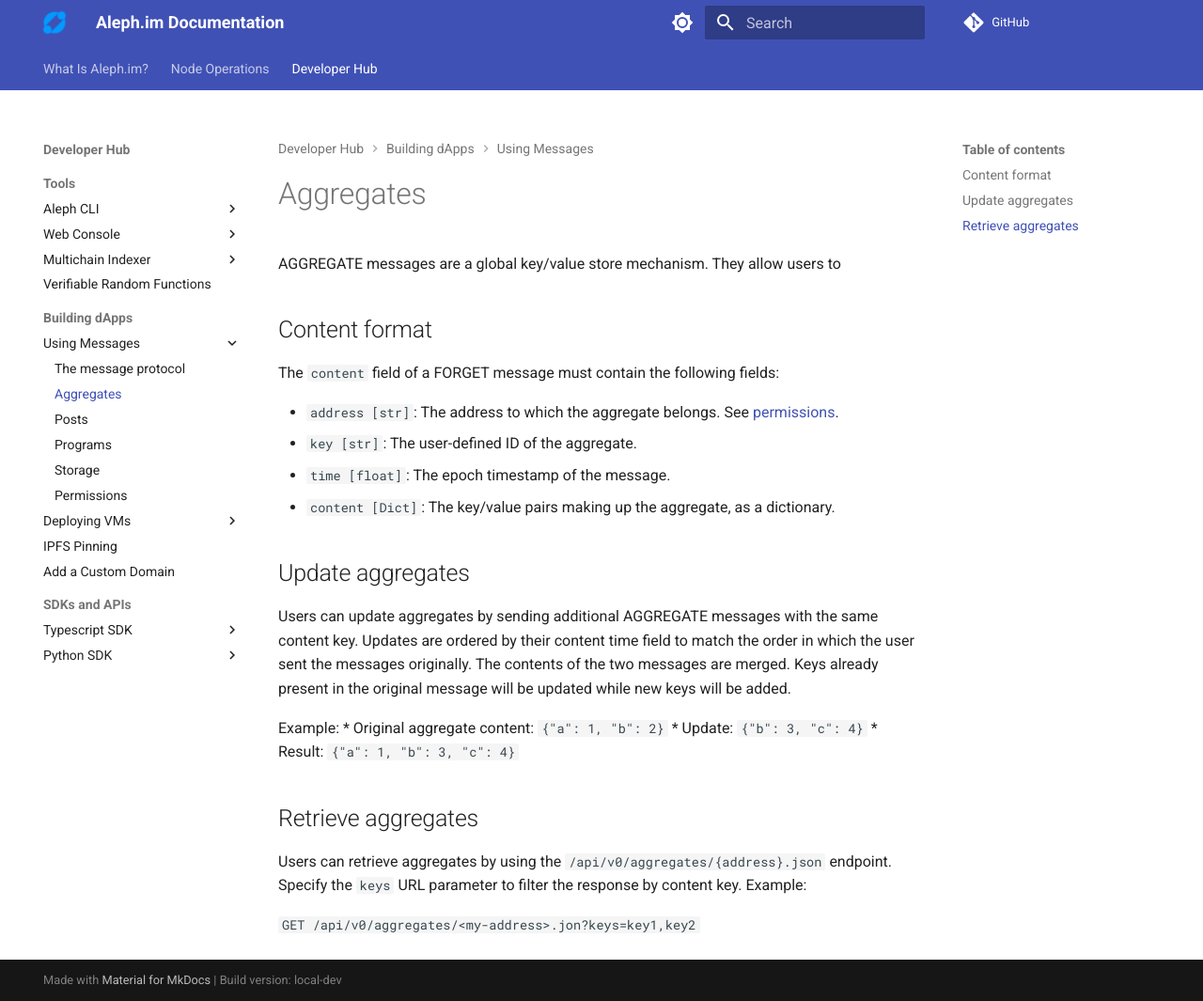
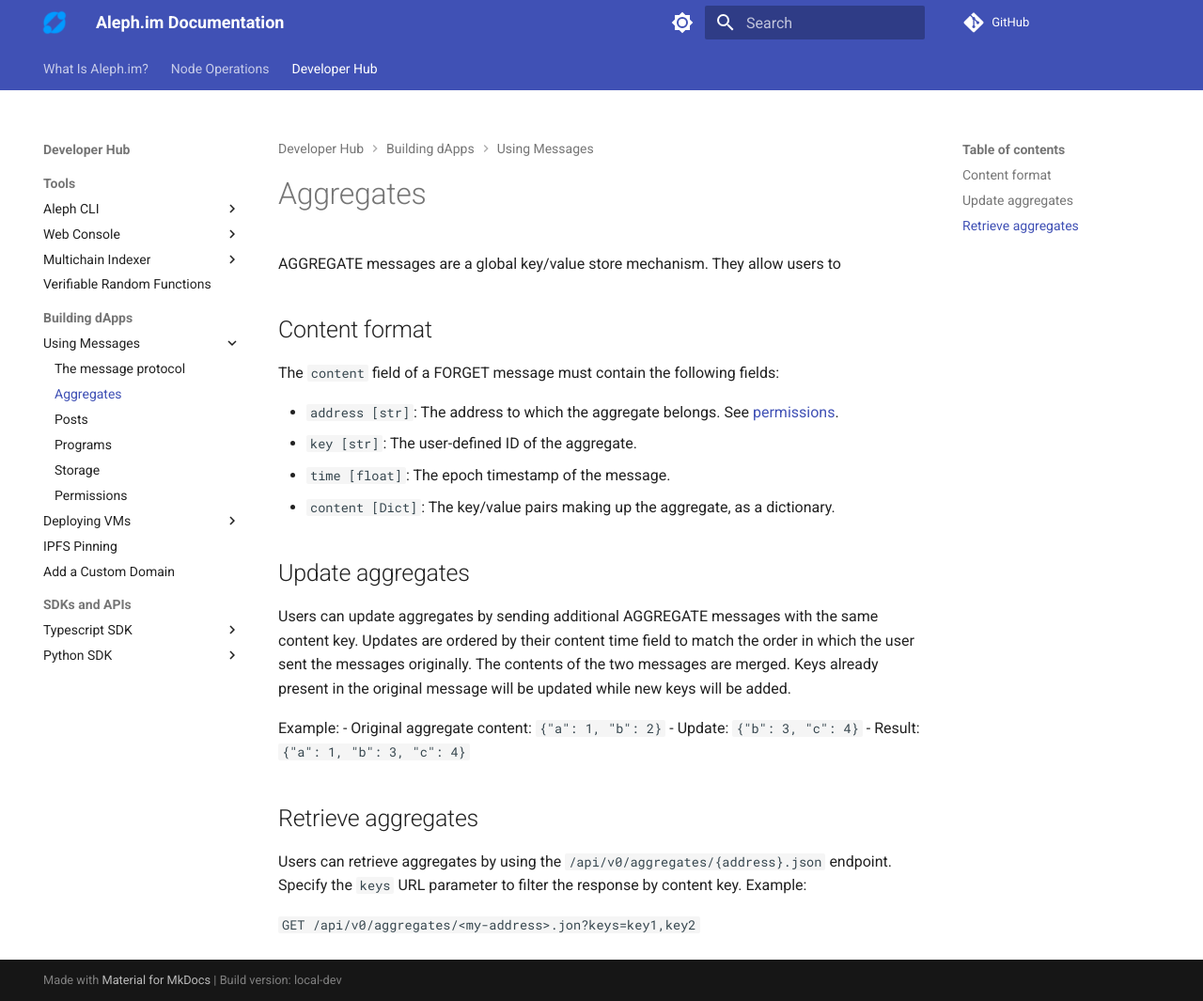
Before and after one commit to aleph-im/aleph-docs, an MkDocs documentation site: the page built from docs/protocol/object-types/aggregates.md, in a window 1280 px wide and 1065 px high. Shown: the whole window at 94% size. Built offline with MkDocs 1.6.1 and Material for MkDocs 9.7.7, drawn with Linux system fonts in a browser that asks for light colours; plug-ins that fetch from the network failed and are left out; comment, search, counter and statistics services are not loaded; part of the change alters nothing that is shown.

```diff
--- a/docs/protocol/object-types/aggregates.md
+++ b/docs/protocol/object-types/aggregates.md
@@ -19,9 +19,9 @@ The contents of the two messages are merged. Keys already present in the origina
 keys will be added.
 
 Example:
-* Original aggregate content: `{"a": 1, "b": 2}`
-* Update: `{"b": 3, "c": 4}`
-* Result: `{"a": 1, "b": 3, "c": 4}`
+- Original aggregate content: `{"a": 1, "b": 2}`
+- Update: `{"b": 3, "c": 4}`
+- Result: `{"a": 1, "b": 3, "c": 4}`
 
 ## Retrieve aggregates
 
```
